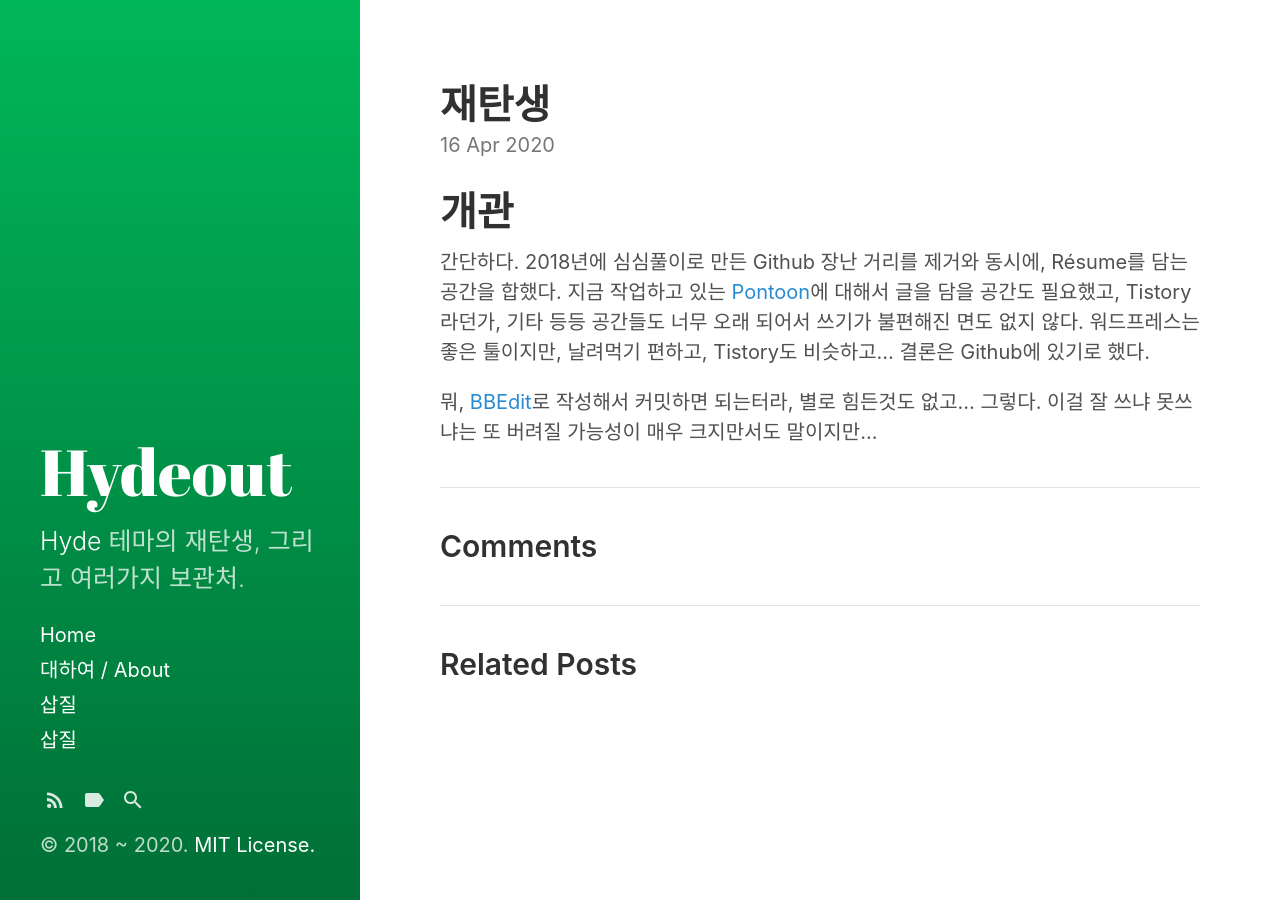
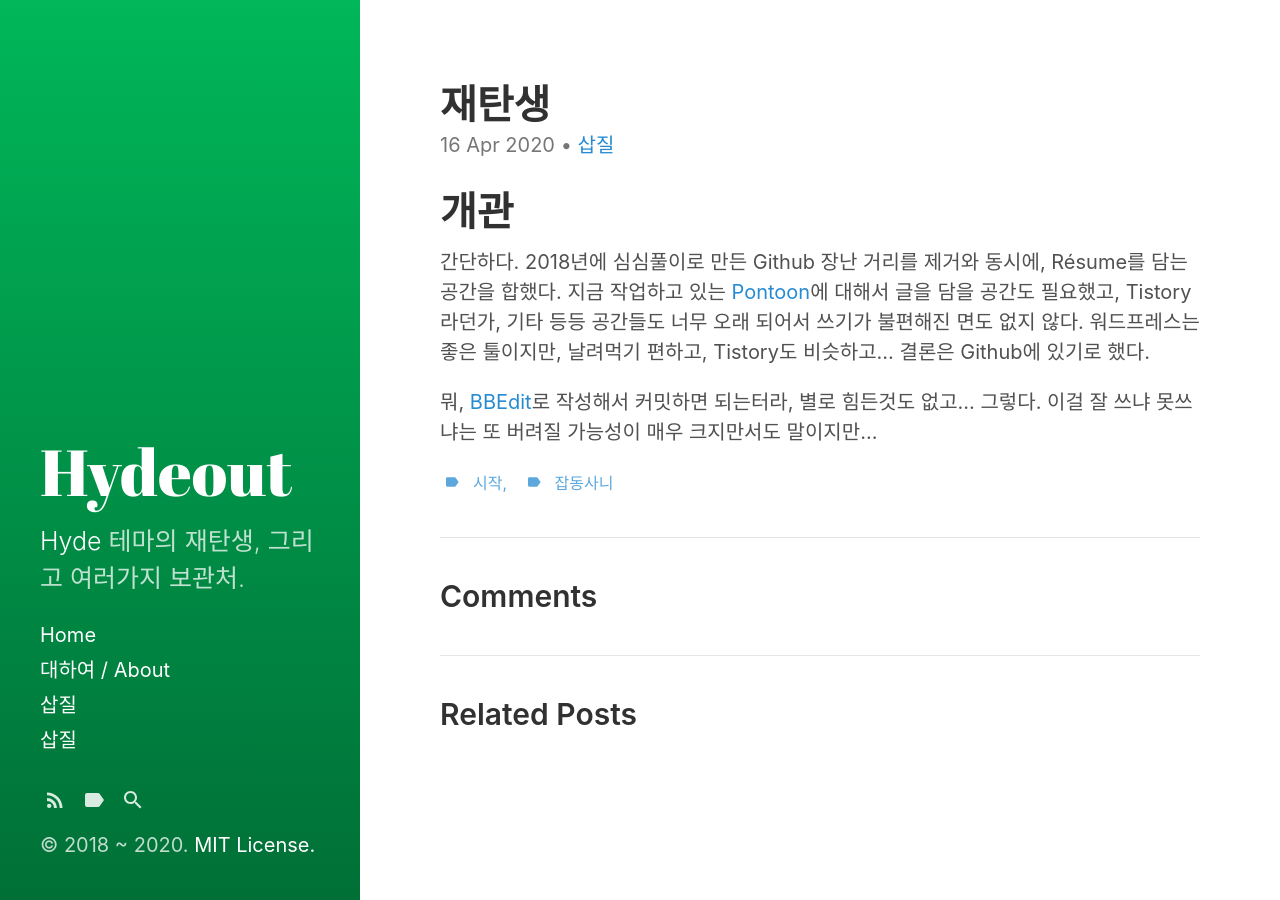
Before and after one commit to readingsnail/readingsnail.github.io, a Jekyll site: the page built from _posts/2020-04-16-Rebirth.md, in a window 1280 px wide. Built offline with Jekyll 4.4.1, drawn with Linux system fonts in a browser that asks for light colours.

Commit message:
Update 2020-04-16-Rebirth.md

```diff
--- a/_posts/2020-04-16-Rebirth.md
+++ b/_posts/2020-04-16-Rebirth.md
@@ -1,6 +1,8 @@
 ---
 layout: post
 title: 재탄생
+categories: 삽질
+tags: 시작, 잡동사니
 ---
 
 개관
```
